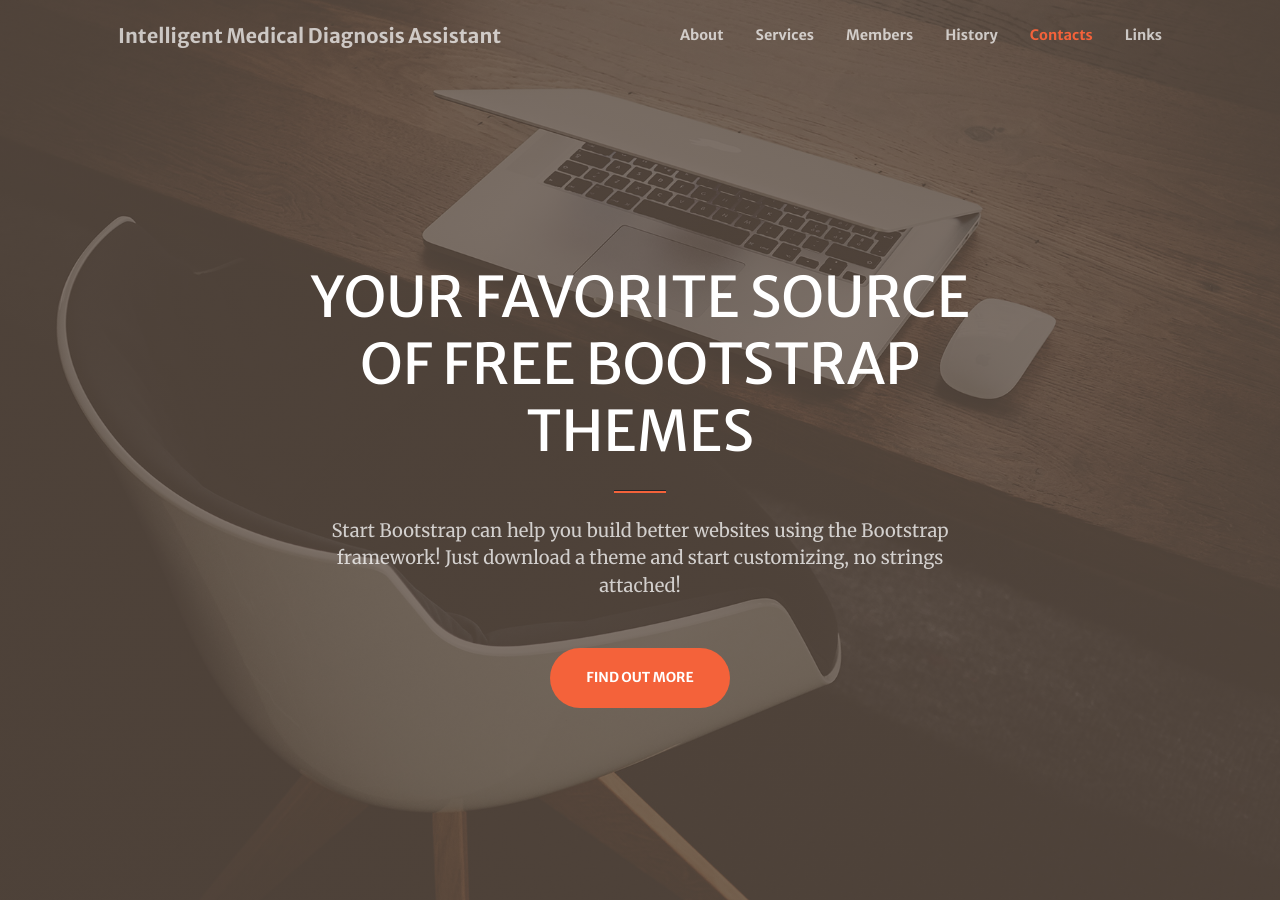
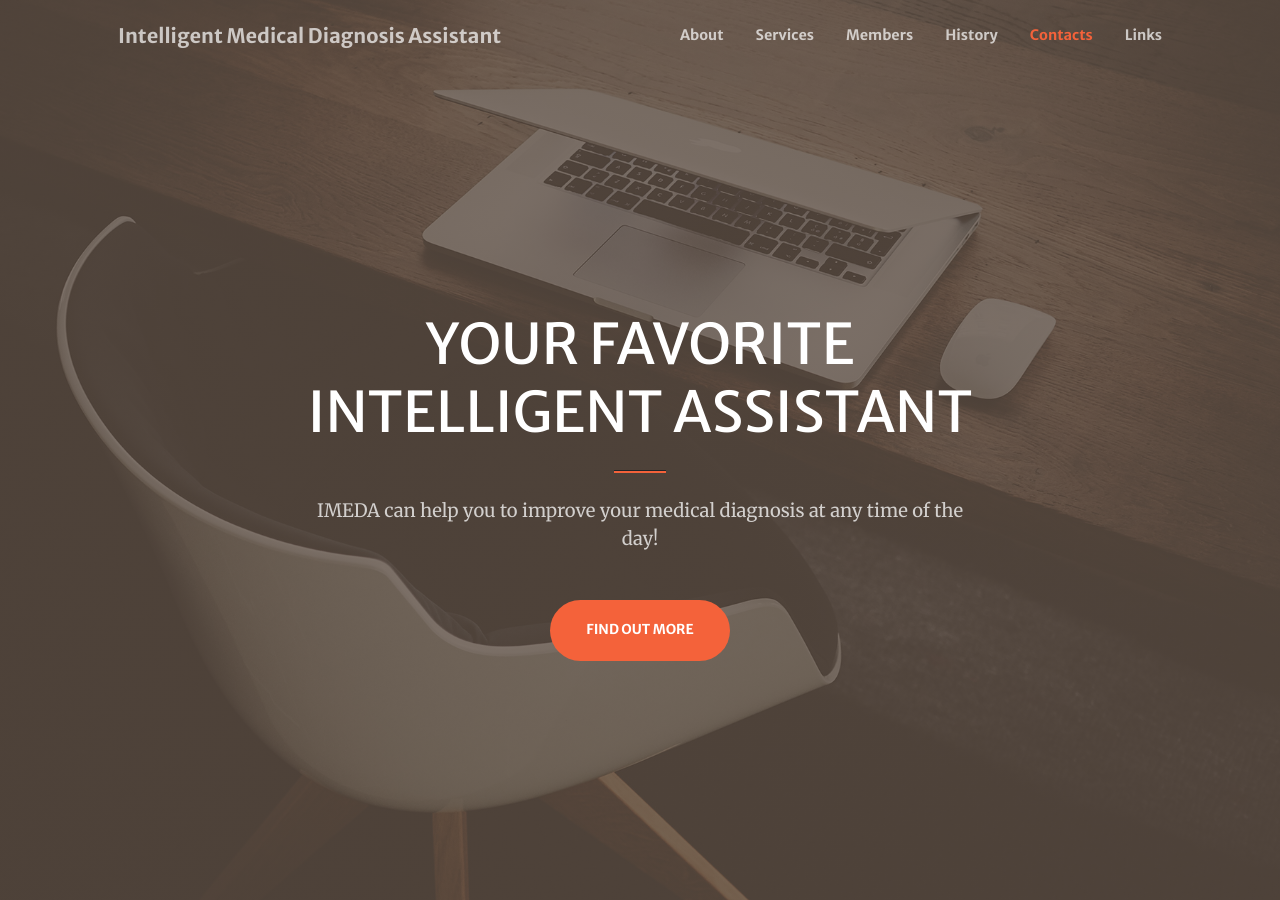
Before and after one commit to Imedaforyou/Imedaforyou.github.io, a Jekyll site: the page built from index.md, in a window 1280 px wide and 900 px high. Built offline with Jekyll 4.4.1, drawn with Linux system fonts in a browser that asks for light colours; comment, search, counter and statistics services are not loaded.

Commit message:
index.md

```diff
--- a/index.md
+++ b/index.md
@@ -1,10 +1,9 @@
 ---
 layout: home
 header:
-  title: YOUR FAVORITE SOURCE OF FREE BOOTSTRAP THEMES
+  title: YOUR FAVORITE INTELLIGENT ASSISTANT
   text: >
-    Start Bootstrap can help you build better websites using the Bootstrap
-    framework! Just download a theme and start customizing, no strings attached!
+    IMEDA can help you to improve your medical diagnosis at any time of the day!
   action: # action button is optional
     label: Find Out More
     url: '#about'
```
